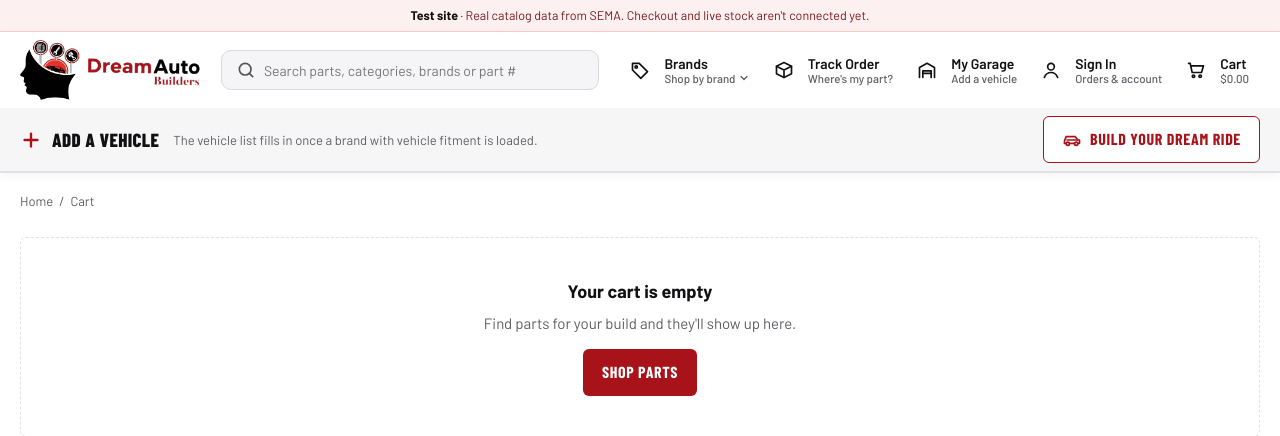
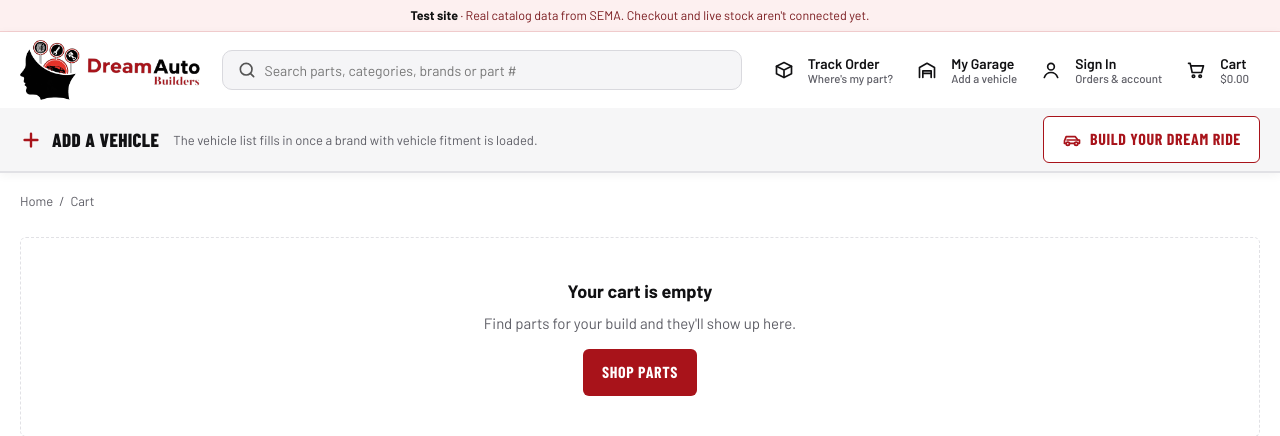
Before and after one commit to DABuilders2019/Dream-auto-builders, a FastAPI app: page /cart in a window 1280 px wide. Shown: the top 436 px of the page. Run offline with FastAPI, Linux system fonts and the light colour scheme; data that the repository does not hold is empty; some libraries are stand-ins or nearby versions.

Commit message:
Header: remove the Brands menu; homepage video keeps one button (Shop by brand)
Co-Authored-By: Claude Opus 5.5 <noreply@anthropic.com>
Claude-Session: https://claude.ai/code/session_01YZziPNt2pMHSuwnbac2LkK

```diff
--- a/config/home.json
+++ b/config/home.json
@@ -11,10 +11,8 @@
     "src_small": "/static/video/hero-720.mp4",
     "poster": "/static/video/hero-poster.jpg",
     "kicker": "Parts for every build",
-    "cta": "Shop all parts",
-    "cta_href": "/search",
-    "cta2": "Shop by brand",
-    "cta2_href": "/brands"
+    "cta": "Shop by brand",
+    "cta_href": "/brands"
   },
   "slides": [
     {
--- a/store/static/js/site.js
+++ b/store/static/js/site.js
@@ -132,18 +132,6 @@
       else fetch('/api/t', { method: 'POST', body: body, headers: { 'Content-Type': 'application/json' }, keepalive: true });
     } catch (err) { /* never block the click */ }
   }, true);
-
-  /* ---------- header Brands menu: opens on hover (computers); a tap goes to the brands page ---------- */
-  var bm = $('#brandMenu');
-  if (bm && finePointer) {
-    var bl = bm.querySelector('.hbtn'), bt = null;
-    var show = function (on) { clearTimeout(bt); bm.classList.toggle('open', on); bl.setAttribute('aria-expanded', String(on)); };
-    bm.addEventListener('mouseenter', function () { show(true); });
-    bm.addEventListener('mouseleave', function () { bt = setTimeout(function () { show(false); }, 150); });
-    bm.addEventListener('focusin', function () { show(true); });
-    bm.addEventListener('focusout', function (e) { if (!bm.contains(e.relatedTarget)) show(false); });
-    bm.addEventListener('keydown', function (e) { if (e.key === 'Escape') { show(false); bl.focus(); } });
-  }
 
   if (finePointer) $$('form[data-ymm] select[data-y], form[data-ymm] select[data-m], form[data-ymm] select[data-d]').forEach(groupedMenu);
 
--- a/store/templates/base.html
+++ b/store/templates/base.html
@@ -28,14 +28,6 @@
       <div class="ac" id="ac" role="listbox" aria-label="Search suggestions"></div>
     </div>
     <nav class="hdr-actions" aria-label="Account and cart">
-      <div class="hmenu" id="brandMenu">
-        <a class="hbtn" href="/brands" aria-haspopup="true" aria-expanded="false">{{ icon('tag') }}<span class="lbl">Brands<small>Shop by brand {{ icon('chevD', 12, 2.6) }}</small></span></a>
-        <div class="hdrop" role="menu" aria-label="Brands">
-          <p class="hdrop-h">Popular brands</p>
-          <div class="hdrop-grid">{% for b in nav_brands %}<a role="menuitem" data-track="header brands menu: {{ b.name }}" href="/brand/{{ b.id }}">{{ b.name }}</a>{% endfor %}</div>
-          <a class="hdrop-all" role="menuitem" data-track="header brands menu: view all" href="/brands">View all brands &rarr;</a>
-        </div>
-      </div>
       <a class="hbtn" data-track="header: track order" href="/track">{{ icon('box') }}<span class="lbl">Track Order<small>Where's my part?</small></span></a>
       <a class="hbtn" data-track="header: my garage" href="/garage">{{ icon('garage') }}<span class="lbl">My Garage<small>{{ active.label if active else 'Add a vehicle' }}</small></span>{% if garage %}<span class="badge">{{ garage|length }}</span>{% endif %}</a>
       <a class="hbtn" data-track="header: account" href="/account" id="acctBtn">{{ icon('user') }}<span class="lbl">{% if acct %}{{ (acct.name or 'My account').split(' ')[0][:14] }}<small>My account</small>{% else %}Sign In<small>Orders &amp; account</small>{% endif %}</span></a>
@@ -68,7 +60,7 @@
 </footer>
 
 <div class="toast" id="toast" role="status" aria-live="polite"></div>
-<script src="/static/js/site.js?v=11" defer></script>
+<script src="/static/js/site.js?v=12" defer></script>
 {% block scripts %}{% endblock %}
 </body>
 </html>
--- a/store/web.py
+++ b/store/web.py
@@ -152,8 +152,6 @@ def render(request, conn, searcher, name, status_code=200, **ctx):
     _, _, count, subtotal = cart_summary(conn, searcher, request)
     top = cached(request, "top_cats", lambda: _top_categories(conn, searcher))
     years = _state(request).get_picker().years()
-    nav_brands = cached(request, "nav_brands", lambda: sorted(
-        sorted(Q.brands_with_counts(conn), key=lambda b: -b["count"])[:16], key=lambda b: b["name"].lower()))
     here = request.url.path + (("?" + request.url.query) if request.url.query else "")
     from .orders import store_config
     builder = bool((store_config().get("interactive_garage") or {}).get("url"))
@@ -162,7 +160,7 @@ def render(request, conn, searcher, name, status_code=200, **ctx):
         from . import accounts
         acct = accounts.current(request, conn)
     base = dict(request=request, garage=garage, active=active, cart_count=count, cart_subtotal=subtotal, garage_builder=builder, acct=acct, mail_on=_mail_on(),
-                years=years, footer_cats=top[:6], nav_brands=nav_brands, here=here, q=ctx.pop("q", ""), money=money)
+                years=years, footer_cats=top[:6], here=here, q=ctx.pop("q", ""), money=money)
     resp = templates.TemplateResponse(request, name, {**base, **ctx}, status_code=status_code)
     if is_preview():
         resp.headers["X-Robots-Tag"] = "noindex, nofollow"
```
Also changed, not shown: tests/test_pages.py (+1 -0 lines).
